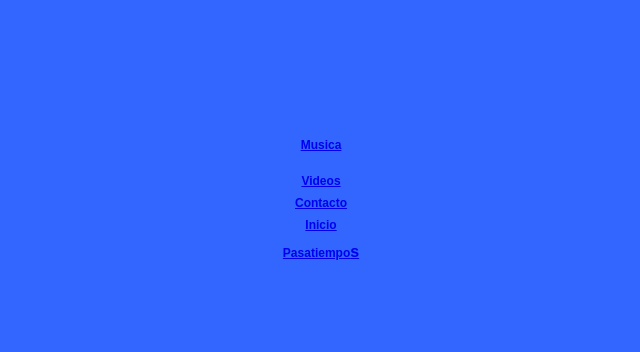
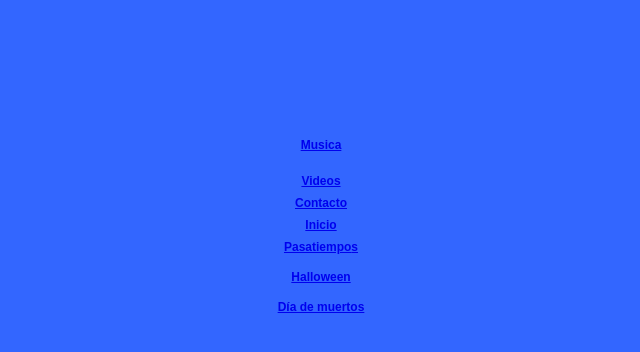
Before and after one commit to XochZu99/Xochitl, a plain HTML site: page azul.html in a window 1280 px wide. Shown: the whole page, without its empty margins (319-959 px from the left). Drawn offline with Linux system fonts and the light colour scheme.

Commit message:
Add files via upload

```diff
--- a/azul.html
+++ b/azul.html
@@ -30,6 +30,8 @@ body,td,th {
 <h1 align="center" class="style2">&nbsp;</h1>
 <h1 align="center" class="style2"><span class="style5"><span class="style7"><a href="musica.htm" target="mainFrame">Musica</a></span></span></h1>
 <h1 align="center" class="style6"><a href="video.htm" target="mainFrame">Videos </a></h1>
-<h1 align="center" class="style6"><a href="contacto.html" target="mainFrame">Contacto</a></h1><h1 align="center" class="style6"><a href="lila.html" target="mainFrame">Inicio</a></h1><h1 align="center" class="style1"><span class="style7"><a href="pasatiempos.html" target="mainFrame">Pasatiempo</a></span><a href="pasatiempos.html">s</a>  </h1>
+<h1 align="center" class="style6"><a href="contacto.html" target="mainFrame">Contacto</a></h1><h1 align="center" class="style6"><a href="lila.html" target="mainFrame">Inicio</a></h1><h1 align="center" class="style6"><span class="style7"><a href="pasatiempos.html" target="mainFrame">Pasatiempo</a></span><a href="pasatiempos.html">s</a> </h1>
+<p align="center" class="style1"><a href="halloween.html" target="mainFrame" class="style6">Halloween</a> </p>
+<p align="center" class="style6"><a href="dmuertos.html" target="mainFrame">D&iacute;a de muertos </a></p>
 </body>
 </html>
```
